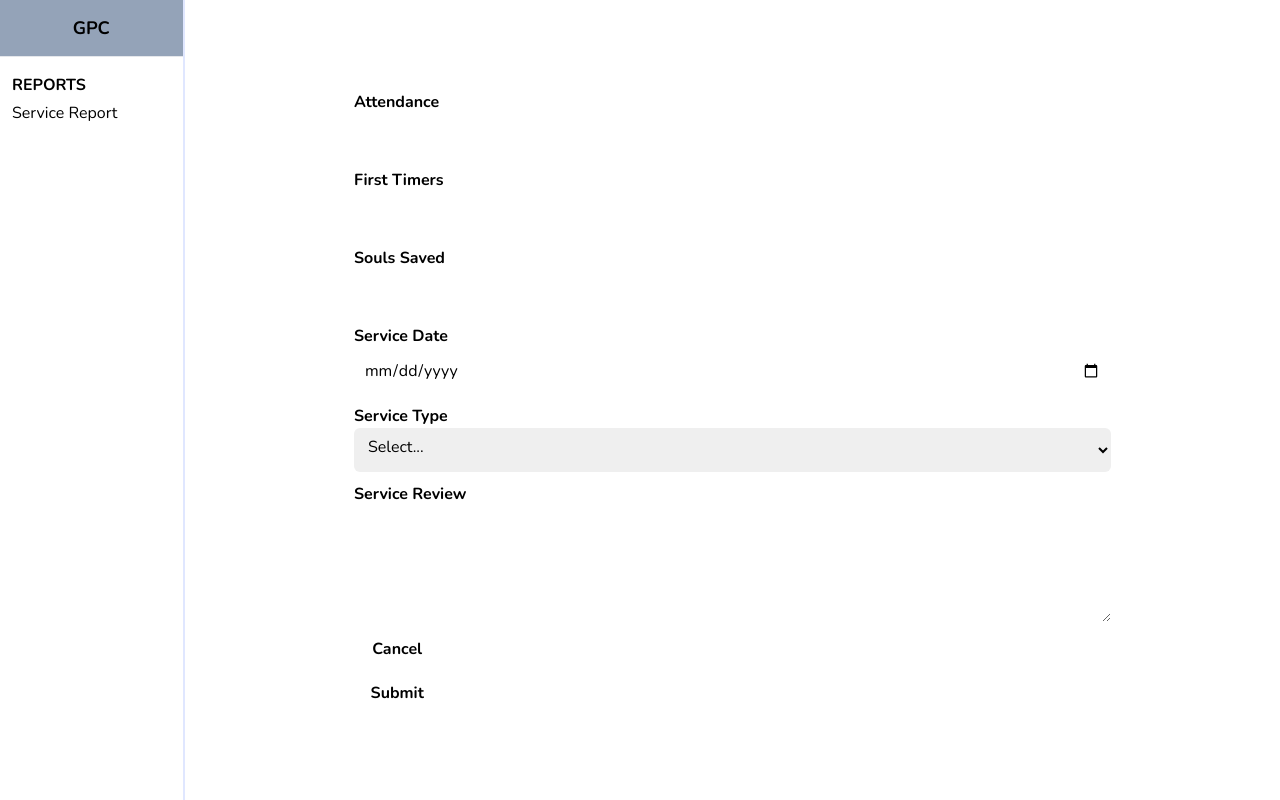
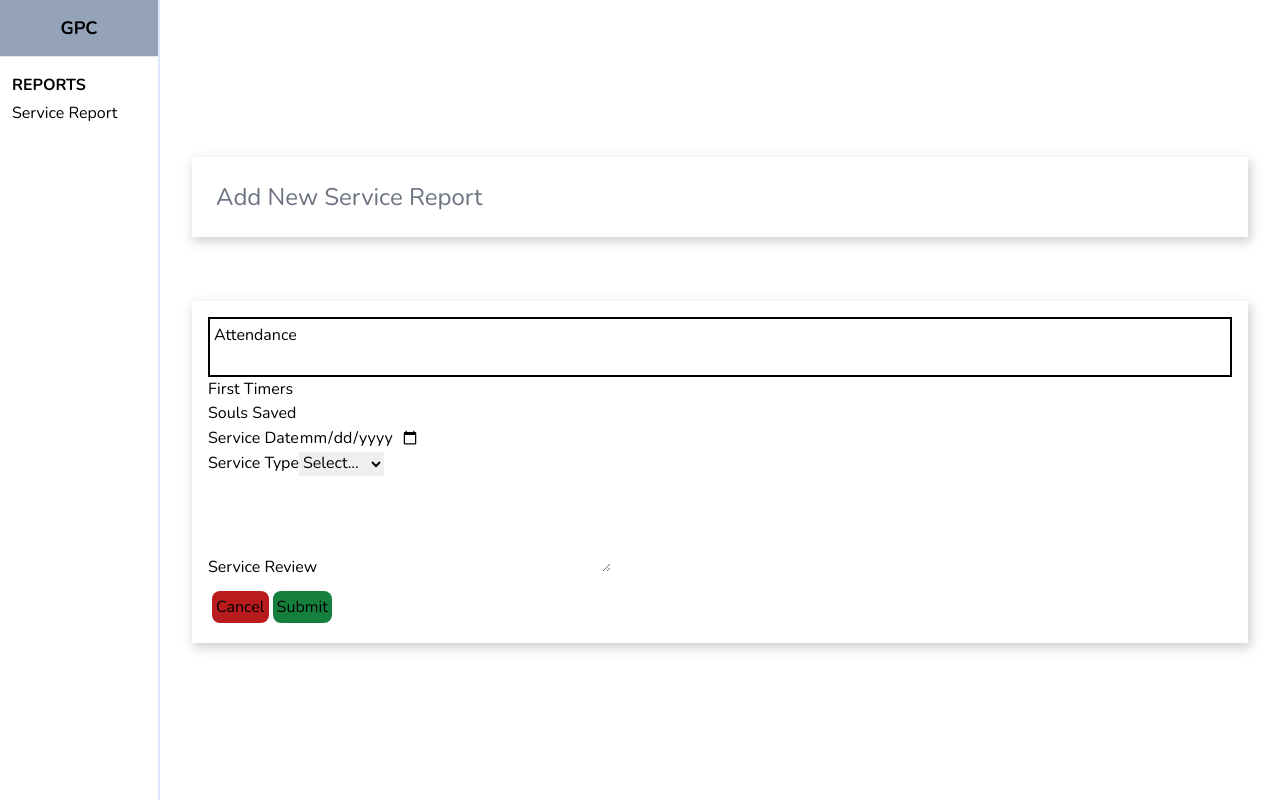
Before and after one commit to siphamandlamzobe/gpcdashboard, a React (Create React App) app in the folder source/react-js-client/: page /serviceReports/new in a window 1280 px wide. Built offline with nearby package versions, Linux system fonts and the light colour scheme.

Commit message:
updated the sidebar style and the service report form

```diff
--- a/source/react-js-client/src/components/sidebar/Sidebar.jsx
+++ b/source/react-js-client/src/components/sidebar/Sidebar.jsx
@@ -3,7 +3,8 @@ import { Link } from "react-router-dom";
 
 const Sidebar = () => {
   return (
-    <div className="flex-1 border-r-2 border-indigo-100 min-h-screen bg-white">
+    <div className="flex">
+      <div className="flex-none w-40 border-r-2 border-indigo-100 min-h-screen bg-white">
         <div className="flex h-14 bg-slate-400 items-center justify-center">
           <span className="text-lg font-bold">GPC</span>
         </div>
@@ -19,6 +20,7 @@ const Sidebar = () => {
           </ul>
         </div>
       </div>
+    </div>
   );
 };
 
--- a/source/react-js-client/src/pages/new/New.jsx
+++ b/source/react-js-client/src/pages/new/New.jsx
@@ -1,5 +1,5 @@
 import Sidebar from "../../components/sidebar/Sidebar";
-import "./new.css";
+// import "./new.css";
 import ServiceReportForm from "./ServiceReportForm";
 
 const New = (props) => {
@@ -9,27 +9,24 @@ const New = (props) => {
       id: Math.random().toString(),
     };
 
-    // alert(`Report Created!
-    //     ID: ${serviceReportData.id}
-    //     Attendance: ${serviceReportData.attendance}
-    //     FF: ${serviceReportData.firsttimer}
-    //     SS: ${serviceReportData.soulsSaved}
-    //     SS: ${serviceReportData.serviceDate}
-    //     SS: ${serviceReportData.serviceReview}
-    //     ServiceType: ${serviceReportData.serviceType}`);
-
     props.onAddServiceReport(serviceReportData);
   };
 
   return (
-    <div className="new">
+    <div className="flex">
       <Sidebar />
-      <div className="newContainer">
-        {/* <div className="reportTitle">
-          <h1>This is the title</h1>
-        </div> */}
+      <div className="flex flex-col w-full justify-center content-center">
 
-        <ServiceReportForm onSaveServiceReport={onSaveServiceReportHandler} />
+        <div className="flex p-4 items-center m-8 max-w-[95%] w-auto shadow-3xl">
+          <div className="text-2xl m-2 justify-between bg-white text-gray-500">
+            Add New Service Report
+          </div>
+        </div>
+
+        <div className="flex p-4 items-center m-8 max-w-[95%] shadow-3xl">
+          <ServiceReportForm onSaveServiceReport={onSaveServiceReportHandler} />
+        </div>
+
       </div>
     </div>
   );
--- a/source/react-js-client/src/pages/new/ServiceReportForm.jsx
+++ b/source/react-js-client/src/pages/new/ServiceReportForm.jsx
@@ -1,6 +1,6 @@
 import React, { useState } from "react";
 import { useNavigate } from "react-router-dom";
-import "./serviceReportForm.css";
+// import "./serviceReportForm.css";
 
 const ServiceReportForm = (props) => {
   const [attendance, setAttendance] = useState("");
@@ -60,9 +60,12 @@ const ServiceReportForm = (props) => {
     navigate("/serviceReports");
   };
   return (
-    <form onSubmit={submitHandler}>
-      <div className="form-container">
-        <div className="form-field">
+    <form
+      onSubmit={submitHandler}
+      className="flex w-full flex-col"
+    >
+      <div className="flex flex-col content-center justify-center w-full">
+        <div className="flex flex-col border-2 border-black content-center p-1">
           <label htmlFor="attendance">Attendance</label>
           <input
             type="number"
@@ -130,12 +133,10 @@ const ServiceReportForm = (props) => {
             rows="4"
           ></textarea>
         </div>
-      </div>
-      <div className="form-actions">
-        <button type="button">Cancel</button>
-      </div>
-      <div className="form-actions">
-        <button type="submit">Submit</button>
+        <div className="flex-none inline-block pt-2">
+          <button type="button" className="bg-red-700 rounded-lg p-1 m-1">Cancel</button>
+          <button type="submit" className="bg-green-700 rounded-lg p-1">Submit</button>
+        </div>
       </div>
     </form>
   );
```
Lines whose indentation alone changed are shown as unchanged.
